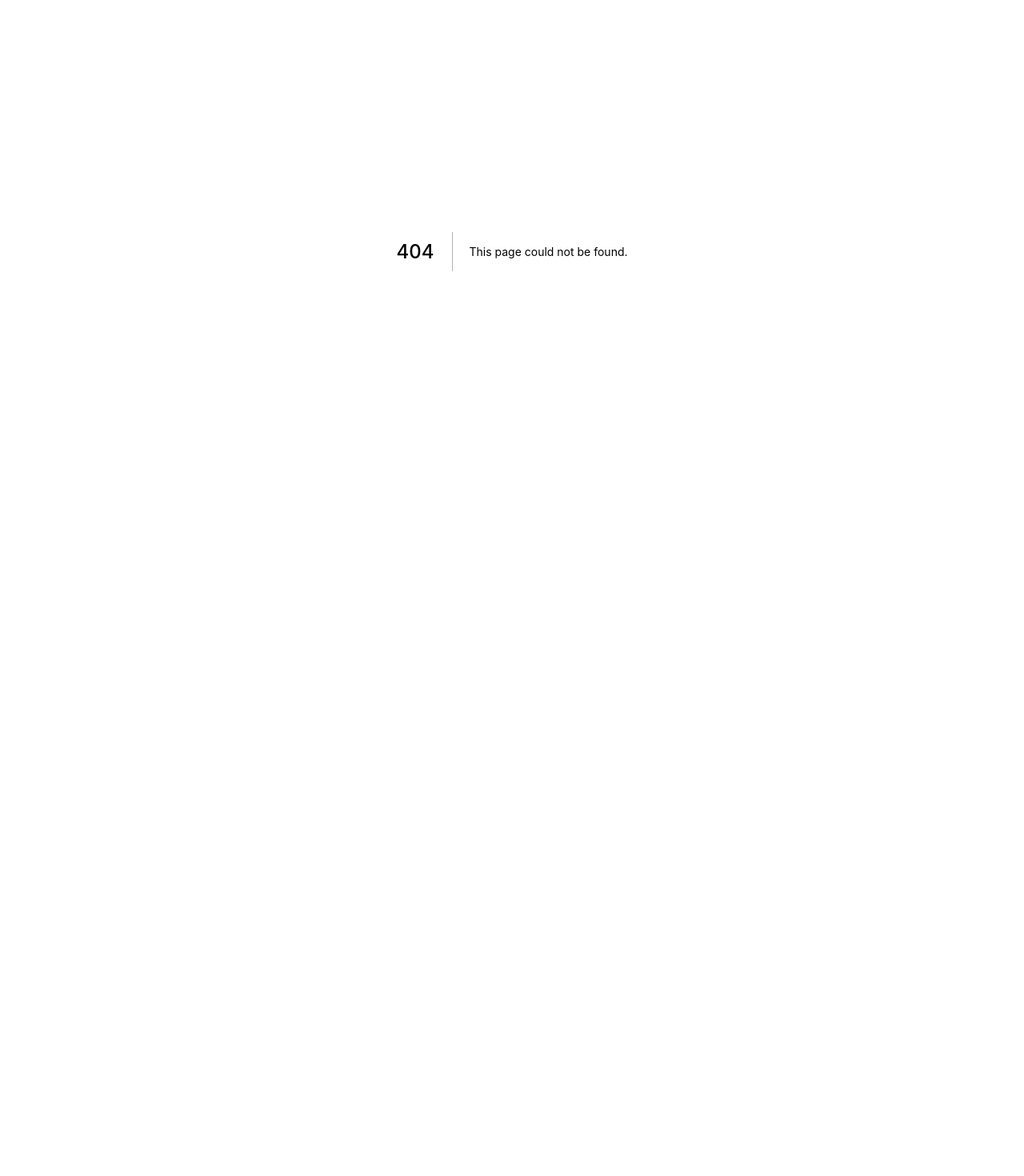
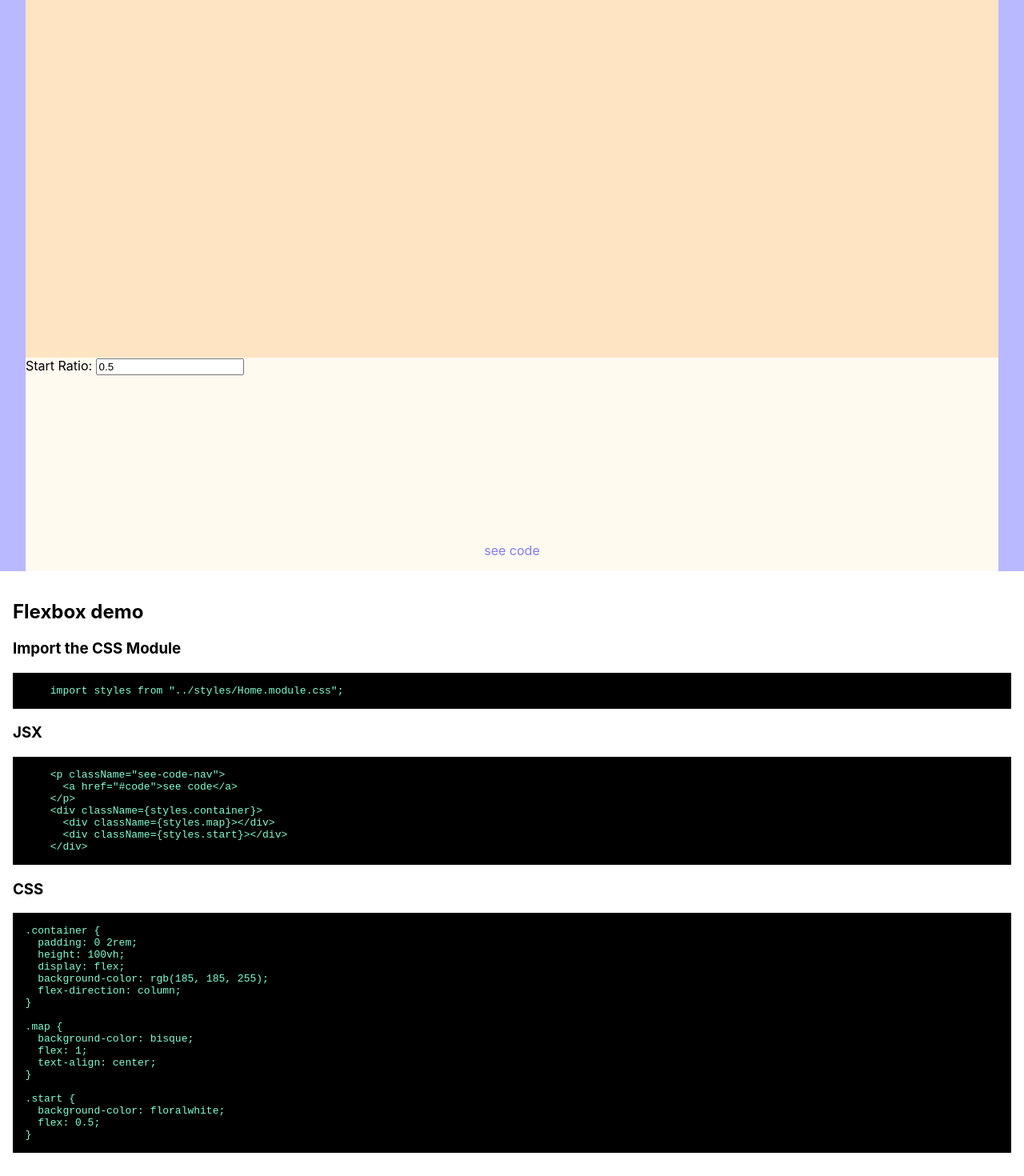
Before and after one commit to dbvu99/uber-clone, a Next.js app: page /flexbox-demo in a window 1280 px wide. Before the commit this address had no page. Shown: the part 86-1556 px from the top of the page at 80% size. Before the commit the page ends 800 px from the top, so only its background shows below. Built offline with nearby package versions, Linux system fonts and the light colour scheme.

Commit message:
added flex-box demo page

```diff
--- /dev/null
+++ b/pages/flexbox-demo.js
@@ -0,0 +1,94 @@
+import Head from "next/head";
+import { useState } from "react";
+import styles from "../styles/FlexBoxDemo.module.css";
+
+export default function Home() {
+  const [mapFlex, setMapFlex] = useState(1);
+  const [startFlex, setStartFlex] = useState(0.5);
+  const [flexRatios, setFlexRatios] = useState({
+    map: 1,
+    start: 0.5,
+  });
+
+  const onChangeHandler = (e) => {
+    e.preventDefault();
+    setFlexRatios({ ...flexRatios, [e.target.name]: e.target.value });
+  };
+
+  return (
+    <>
+      <Head>
+        <title>Flexbox Demo with NextJS CSS Modules</title>
+      </Head>
+      <p className="see-code-nav">
+        <a href="#code">see code</a>
+      </p>
+      <div className={styles.container}>
+        <div className={styles.map} style={{ flex: flexRatios.map }}>
+          <label htmlFor="map-flexbox">Map Ratio: </label>
+          <input type="number" onChange={onChangeHandler} name="map" id="map-flexbox" className="map-flexbox" value={flexRatios.map}></input>
+        </div>
+        <div className={styles.start} style={{ flex: flexRatios.start }}>
+          <label htmlFor="start-flexbox">Start Ratio: </label>
+          <input type="number" onChange={onChangeHandler} name="start" id="start-flexbox" className="start-flexbox" value={flexRatios.start}></input>
+        </div>
+      </div>
+      <div id="code">
+        <h2>Flexbox demo</h2>
+        <div>
+          <h3>Import the CSS Module</h3>
+          <code>
+            <pre>
+              {`
+      import styles from "../styles/Home.module.css";
+      `}
+            </pre>
+          </code>
+        </div>
+        <div>
+          <h3>JSX</h3>
+          <code>
+            <pre>
+              {`
+      <p className="see-code-nav">
+        <a href="#code">see code</a>
+      </p>
+      <div className={styles.container}>
+        <div className={styles.map}></div>
+        <div className={styles.start}></div>
+      </div>
+          `}
+            </pre>
+          </code>
+        </div>
+        <div>
+          <h3>CSS</h3>
+          <code>
+            <pre>
+              {`
+  .container {
+    padding: 0 2rem;
+    height: 100vh;
+    display: flex;
+    background-color: rgb(185, 185, 255);
+    flex-direction: column;
+  }
+
+  .map {
+    background-color: bisque;
+    flex: ${flexRatios.map};
+    text-align: center;
+  }
+
+  .start {
+    background-color: floralwhite;
+    flex: ${flexRatios.start};
+  }
+          `}
+            </pre>
+          </code>
+        </div>
+      </div>
+    </>
+  );
+}
--- /dev/null
+++ b/styles/FlexBoxDemo.module.css
@@ -0,0 +1,15 @@
+.container {
+  padding: 0 2rem;
+  height: 100vh;
+  display: flex;
+  background-color: rgb(185, 185, 255);
+  flex-direction: column;
+}
+
+.map {
+  background-color: bisque;
+}
+
+.start {
+  background-color: floralwhite;
+}
--- a/styles/globals.css
+++ b/styles/globals.css
@@ -2,15 +2,39 @@ html,
 body {
   padding: 0;
   margin: 0;
-  font-family: -apple-system, BlinkMacSystemFont, Segoe UI, Roboto, Oxygen,
-    Ubuntu, Cantarell, Fira Sans, Droid Sans, Helvetica Neue, sans-serif;
+  font-family: -apple-system, BlinkMacSystemFont, Segoe UI, Roboto, Oxygen, Ubuntu, Cantarell, Fira Sans, Droid Sans, Helvetica Neue, sans-serif;
+  scroll-behavior: smooth;
 }
 
 a {
-  color: inherit;
+  color: blue;
   text-decoration: none;
 }
 
 * {
   box-sizing: border-box;
 }
+
+#code {
+  max-width: 1600px;
+  padding: 1rem;
+}
+
+.see-code-nav {
+  text-align: center;
+  position: absolute;
+  bottom: 0;
+  left: 0;
+  right: 0;
+  opacity: 0.5;
+  transition: opacity 1s;
+}
+
+.see-code-nav:hover {
+  opacity: 1;
+}
+
+code pre {
+  background-color: black;
+  color: aquamarine;
+}
```
